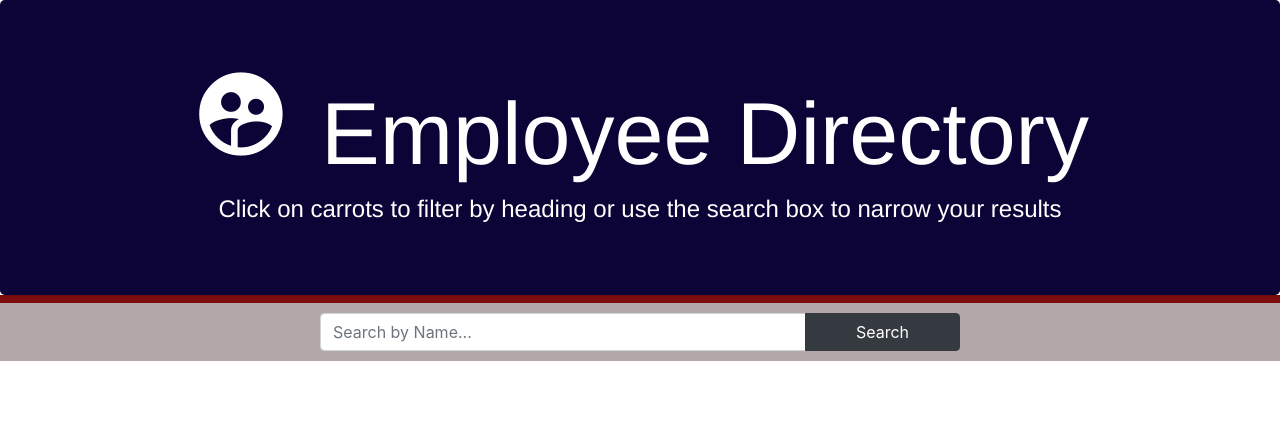
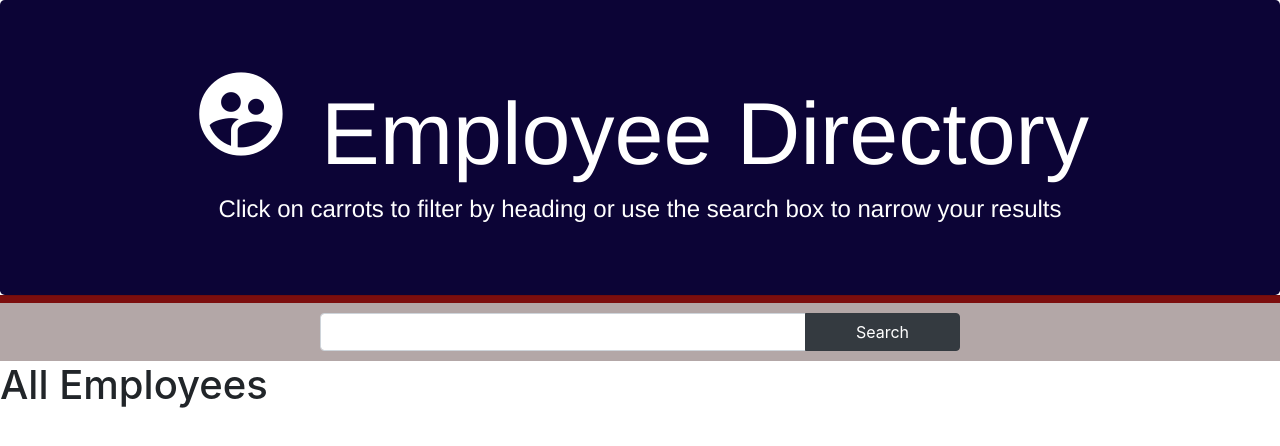
Before and after one commit to RumaRDas/react_employee_directory, a React (Create React App) app: page / in a window 1280 px wide. Shown: the top 446 px of the page. Built offline with nearby package versions, Linux system fonts and the light colour scheme.

Commit message:
adding modified file

```diff
--- a/package.json
+++ b/package.json
@@ -6,6 +6,7 @@
     "@testing-library/jest-dom": "^4.2.4",
     "@testing-library/react": "^9.5.0",
     "@testing-library/user-event": "^7.2.1",
+    "axios": "^0.19.2",
     "react": "^16.13.1",
     "react-axios": "^2.0.3",
     "react-dom": "^16.13.1",
--- a/src/App.js
+++ b/src/App.js
@@ -1,15 +1,36 @@
-import React from 'react';
+import React  from 'react';
 import Header from './components/header/Header';
-import Search from './components/header/Search';
+import Search from './components/Search';
+import Employees from "./components/Employees";
+import Axios from 'axios';
 
 import './App.css';
 
-function App() {
+ function App() {
+//   const [search, setSearch] = useState("");
+//   const [employees, setEmployees] = useState([]);
+
+//   useEffect(() => {
+//    getEmployees();
+//   }, [])
+
+// const getEmployees = async () => {
+//   const result = await Axios.get();
+//   setEmployees(result.data.hits);
+// };
+// const onInputchange =(e) =>{
+//   setSearch(e.target.value);
+// }
+// const searchClick = () =>{
+//   getEmployees();
+// }
+
    return (
     <div className="App">
 
 <Header />
 <Search/>
+<Employees />
 
     </div>
   );
--- /dev/null
+++ b/src/components/Employees.js
@@ -0,0 +1,11 @@
+import React from 'react';
+
+const Employees = () => {
+
+        return (
+          <h1>All Employees</h1>
+        )
+
+}
+
+export default Employees;
--- a/src/components/header/Search.js
+++ b/src/components/Search.js
@@ -1,12 +1,12 @@
 import React from 'react'
-import "./style.css";
+
 
 const Search =() => {
 
         return (
             <div className="search-back">
             <div className="input-group w-50 mx-auto">
-            <input type="text" className="form-control" placeholder="Search by Name..."  />
+            <input type="text" className="form-control" placeholder=""  />
             <div className="input-group-append">
               <button className="btn btn-dark">Search</button>
             </div>
--- a/src/components/utils/API.js
+++ b/src/components/utils/API.js
@@ -1,7 +1,7 @@
-import axios from "axios";
+import Axios from "axios";
 
 export default {
     getEmployee: function() {
-      return axios.get("https://randomuser.me/api/");
+      return axios.get("https://randomuser.me/api/?results=300&nat=us");
     }
   };
```
Also changed, not shown: src/components/Alert/index.js (deleted, +0 -15 lines), src/components/Container/index.js (deleted, +0 -7 lines), src/components/header/style.css (indentation only), 1 other file (tests, documents, lock files or other folders).
